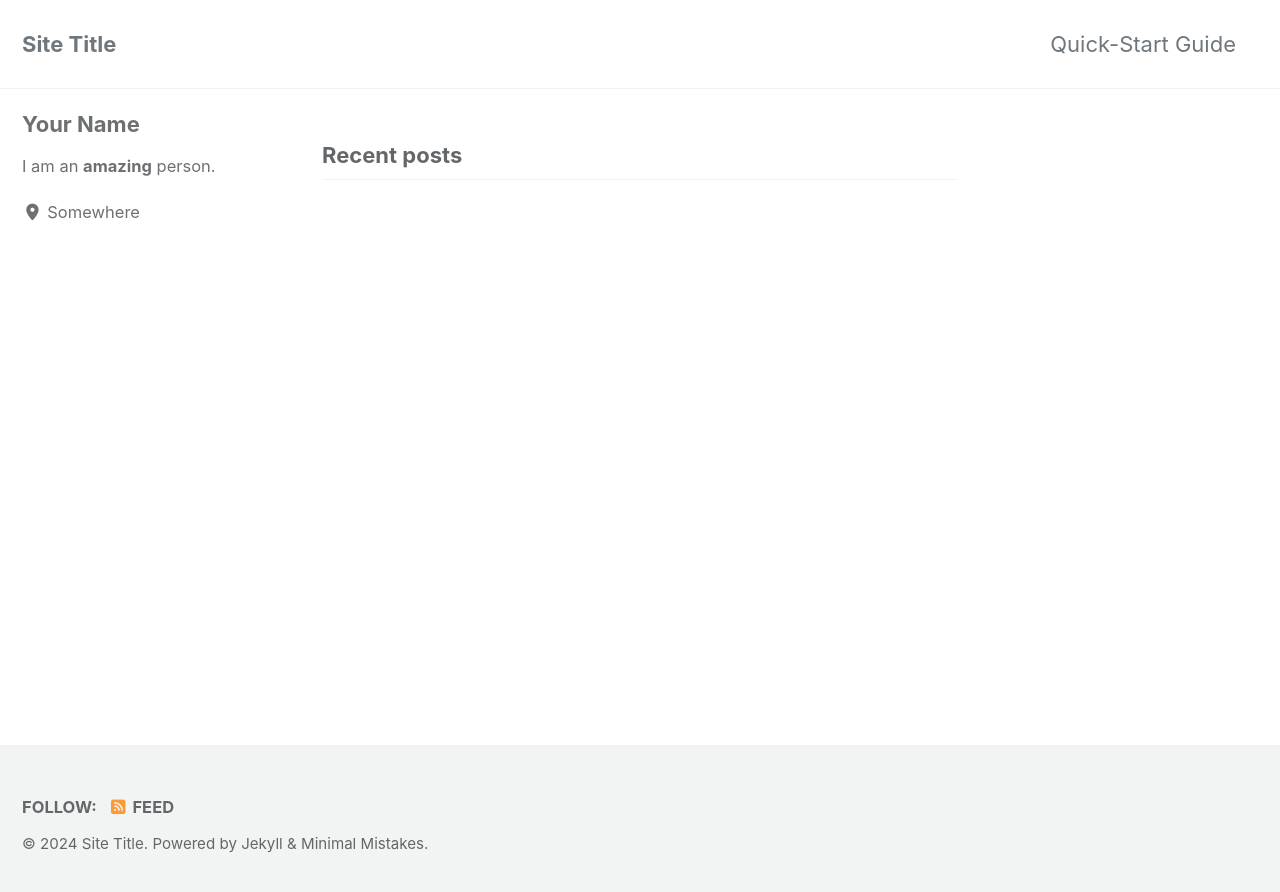
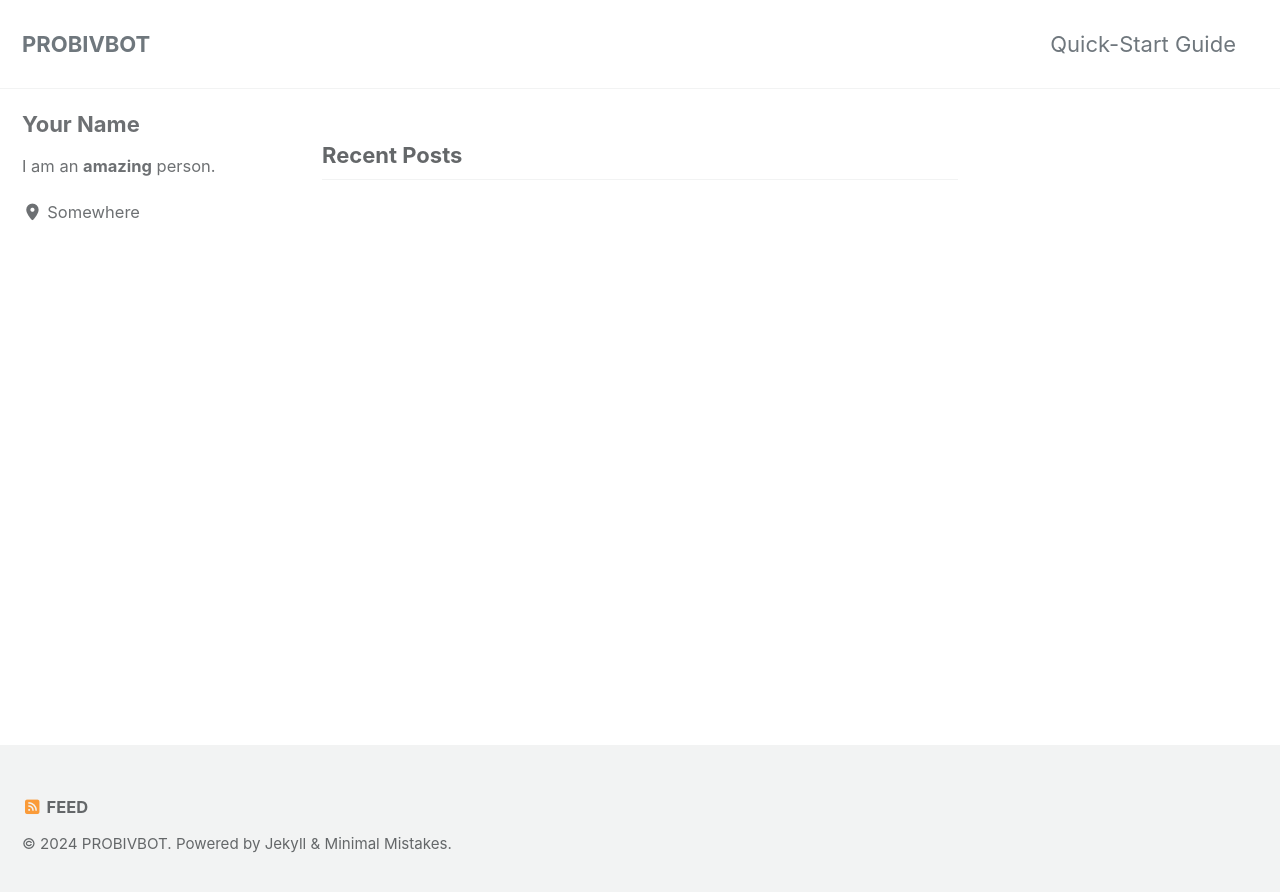
Before and after one commit to PROBIVBOTS/PROBIVBOTS.github.io, a Jekyll site: the page built from index.html, in a window 1280 px wide. Shown: the top 892 px of the page. Built offline with Jekyll 4.4.1, drawn with Linux system fonts in a browser that asks for light colours; cached includes are drawn as plain includes; the list of posts is cut into pages by our own code.

Commit message:
Update _config.yml

```diff
--- a/_config.yml
+++ b/_config.yml
@@ -15,13 +15,13 @@
 minimal_mistakes_skin    : "default" # "air", "aqua", "contrast", "dark", "dirt", "neon", "mint", "plum", "sunrise"
 
 # Site Settings
-locale                   : "en-US"
+locale                   : "ru-Ru"
 rtl                      : # true, false (default) # turns direction of the page into right to left for RTL languages
-title                    : "Site Title"
+title                    : "PROBIVBOT"
 title_separator          : "-"
 subtitle                 : # site tagline that appears below site title in masthead
-name                     : "Your Name"
-description              : "An amazing website."
+name                     : # "Your Name"
+description              :  "Боты для пробива."
 url                      : # the base hostname & protocol for your site e.g. "https://mmistakes.github.io"
 baseurl                  : # the subpath of your site, e.g. "/blog"
 repository               : # GitHub username/repo-name e.g. "mmistakes/minimal-mistakes"
```
